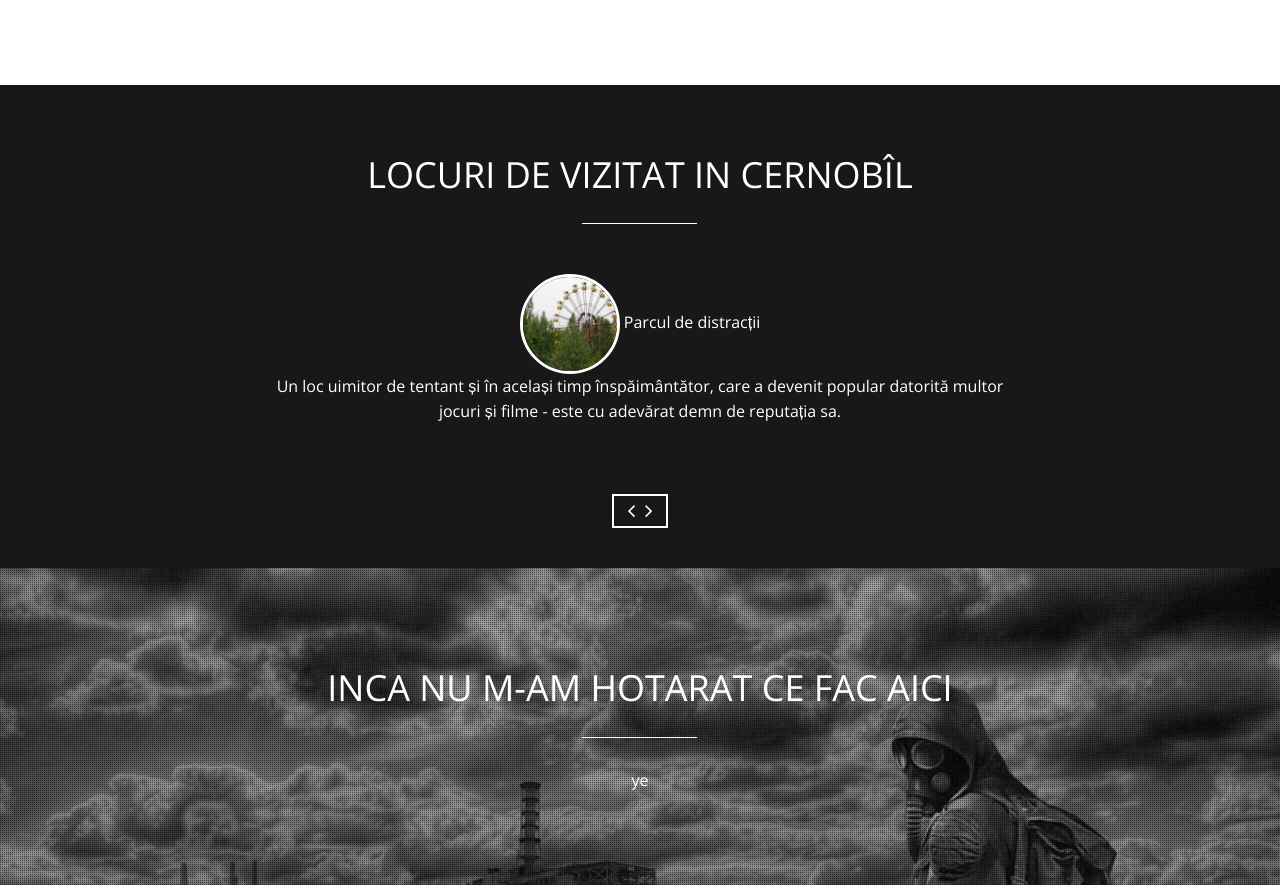
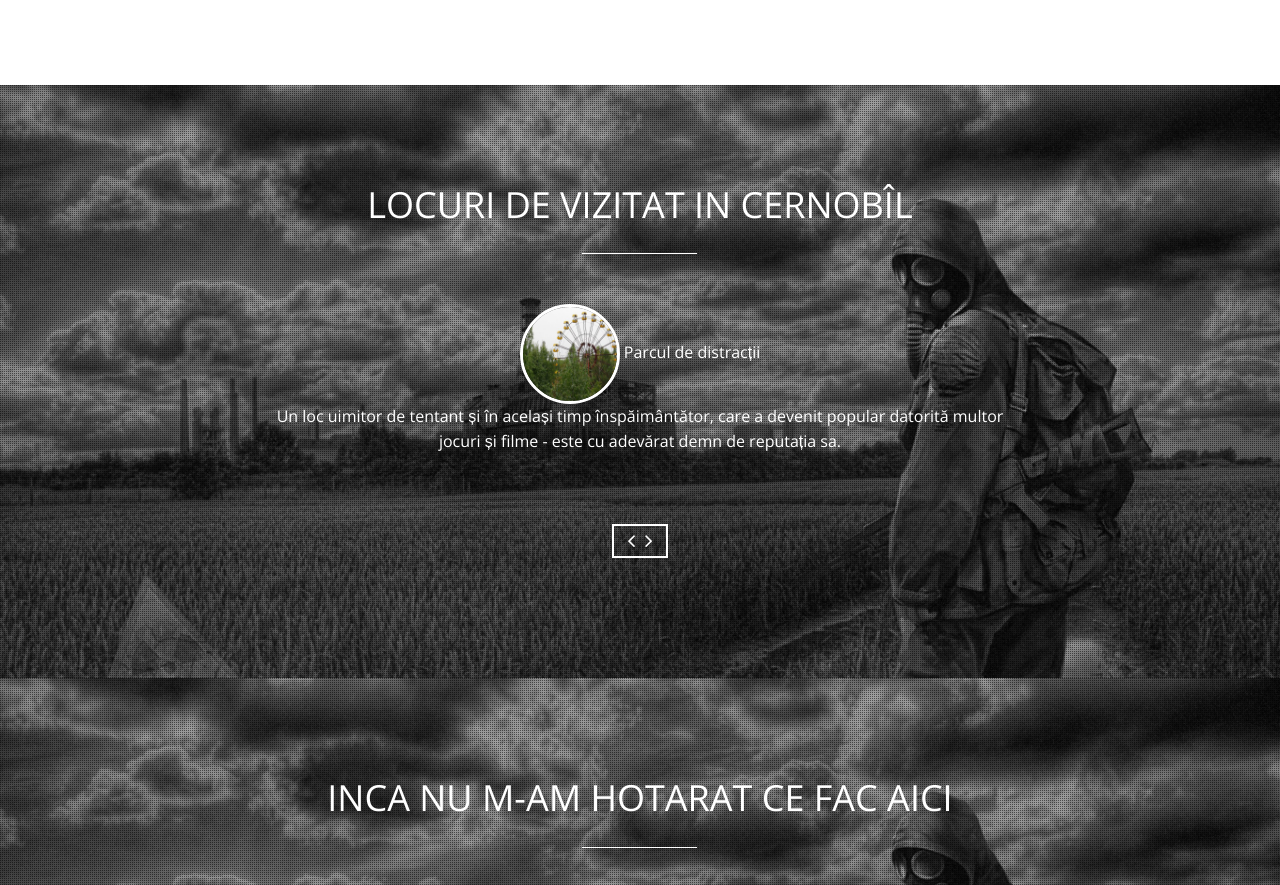
Before and after one commit to fadeysss/Cernobyl, a plain HTML site: page index.html in a window 1280 px wide. Shown: the part 2761-3646 px from the top of the page. Drawn offline with nearby package versions, Linux system fonts and the light colour scheme; some packages are replaced by stand-ins of ours.

Commit message:
idk, that might work

```diff
--- a/css/main.css
+++ b/css/main.css
@@ -731,9 +731,9 @@ ul.external li a:hover {
 
 
 #testimonials {
-    background-image: url(../img/parallax/testimonial.jpg);
-    padding: 0;
-    color: #fff;
+    background-image: url(../img/slider/banner.jpg);
+        padding: 0;
+        color: #fff;
 }
 
 #testimonials .sec-title h2:after {
@@ -741,8 +741,8 @@ ul.external li a:hover {
 }
 
 #testimonials .overlay {
-    background-color: #181818;
-    padding: 70px 0 40px;
+    background: url("../img/slide_bg.png") repeat scroll 0 0 transparent;
+    padding: 100px 0 120px;
 }
 
 .testimonial-item {
```
